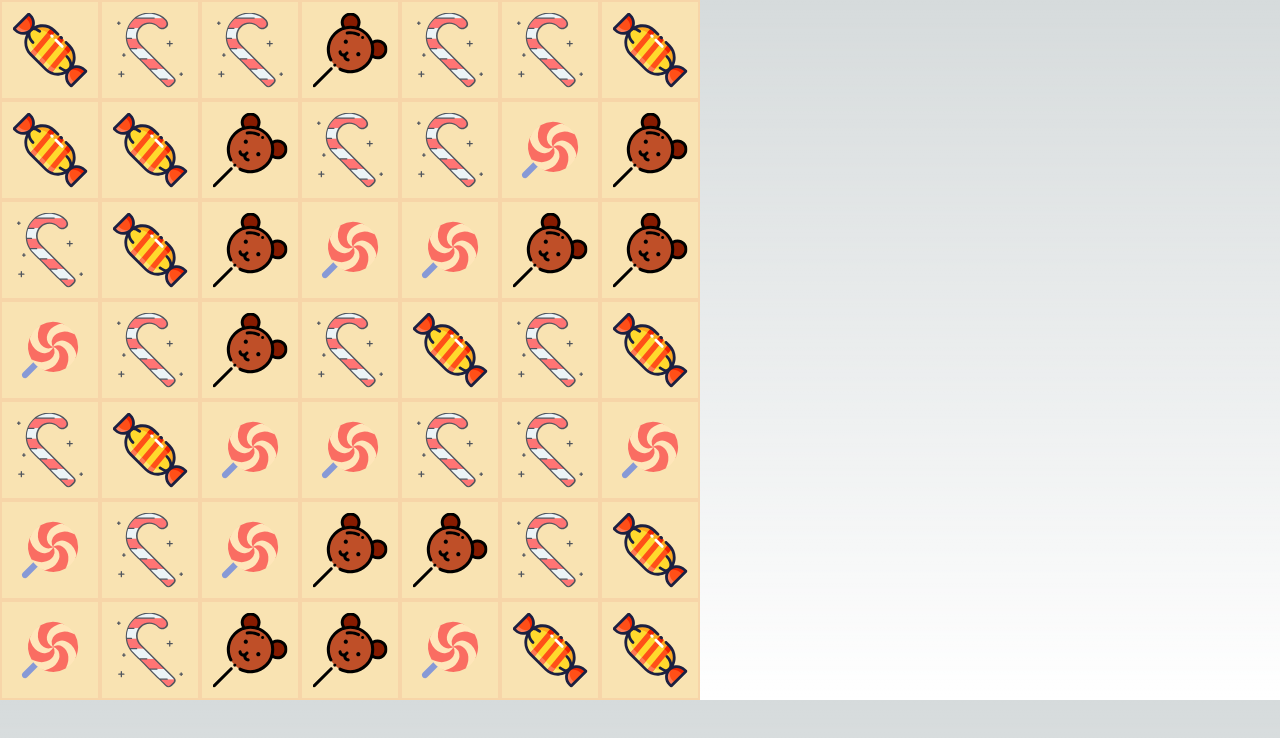
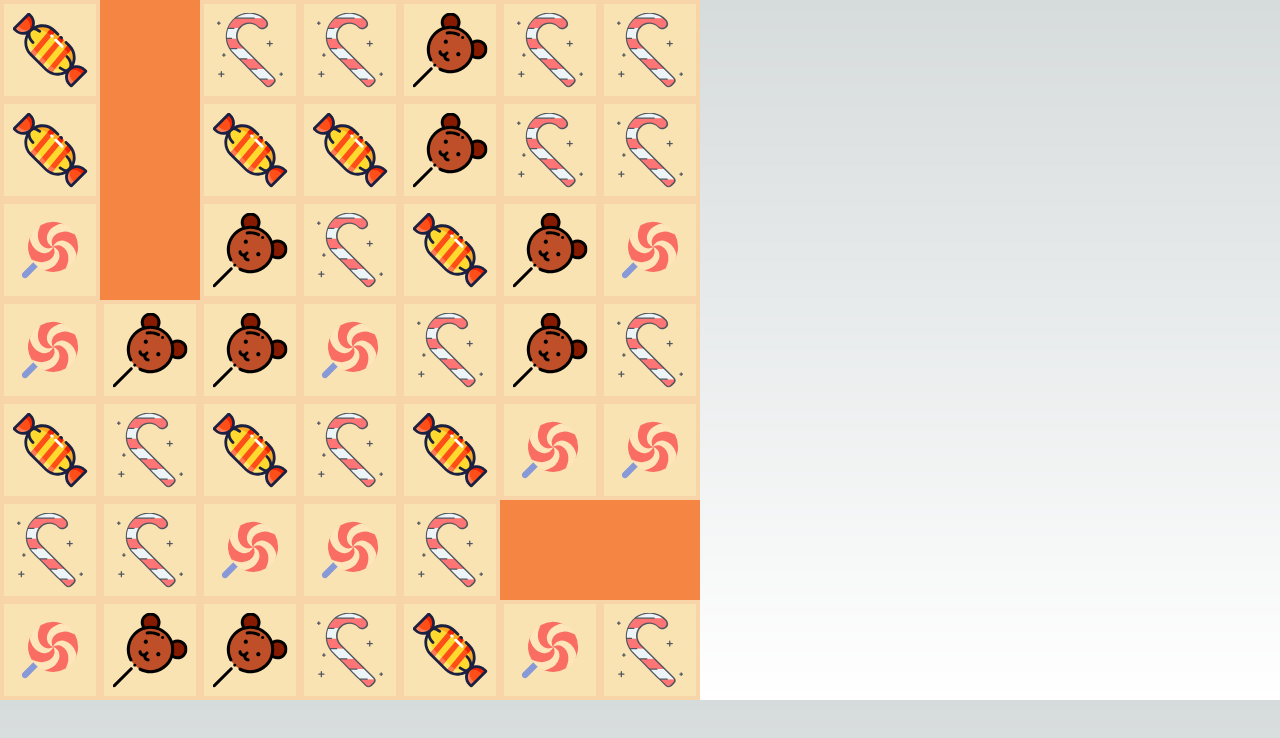
Before and after one commit to Mudoker/Candy_Crush_CLone, a Next.js app: page / in a window 1280 px wide. Shown: the top 738 px of the page. Built offline with nearby package versions, Linux system fonts and the light colour scheme.

Commit message:
Added clear, block, swap, block, sync, etc.

```diff
--- a/src/components/candy-crush/game.tsx
+++ b/src/components/candy-crush/game.tsx
@@ -3,17 +3,24 @@ import Piece, { piecePropsType } from "./piece";
 import CandyCrush from "@/class/CandyCrush";
 import _ from "lodash";
 
+
+type coordinateType = {x: number, y: number}
 type tileType = {
     piece: piecePropsType,
     blocked: boolean,
 }
-type boardType = Array<Array<tileType>>
-type initialBoardType = Array<Array<number>>
+type boardType = tileType[][]
+type initialBoardType = number[][]
 type gamePropsType = {
-    availablePieces: Array<number>;
+    availablePieces: number[];
     width: number;
     height: number;
     initialBoard: initialBoardType
+}
+async function wait(delay: number){
+    return new Promise<void>((resolve, reject) => {
+        setTimeout(() => resolve(), delay)
+    })
 }
 function convertInitialBoard(initialBoard : initialBoardType) : boardType{
     return initialBoard.map((row, y) => row.map((cell, x) => {
@@ -94,7 +101,7 @@ function clearPieces(board: boardType){
 
     for (let i = 0; i < clearableMap.length; i++) {
         for (let j = 0; j < clearableMap[i].length; j++) {
-            if(clearableMap[i][j]){
+            if(clearableMap[i][j] && board[i][j].piece.type != -777){
                 board[i][j].piece.type = 0
                 pieceCleared = true
             }
@@ -104,6 +111,35 @@ function clearPieces(board: boardType){
     return {board, pieceCleared}
 }
 
+function dropPieces(oldBoard: boardType){
+    // const transposedBoard = _.zip(...board)
+    // console.log(transposedBoard.map(row => row.map(tile => tile?.piece)))
+    const board = _.cloneDeep(oldBoard)
+    for (let i = board.length - 1; i >= 0; i--) {
+        const row = board[i];
+        // console.log(row)
+        for (let j = 0; j < row.length; j++) {
+            if(board[i][j].piece.type === 0){
+                let k = i - 1
+                let normalPieceFound = false
+                while( k >= 0 && !normalPieceFound){
+                    normalPieceFound = board[k][j].piece.type >= 0
+                    if(!normalPieceFound) k--
+                }
+                if(normalPieceFound){
+                    swapPieces(board, {x: j, y: i}, {x: j, y: k})
+                }
+            }
+        }
+    }
+    return board
+}
+
+function swapPieces(board : boardType, source : coordinateType, destination : coordinateType){
+    const temp = board[source.y][source.x].piece
+    board[source.y][source.x].piece = board[destination.y][destination.x].piece
+    board[destination.y][destination.x].piece = temp
+}
 function syncBoardPieces(board : boardType){
     board.forEach((row, y) => {
         row.forEach((piece, x) => {
@@ -118,27 +154,45 @@ export default function Game({width, height, availablePieces, initialBoard} : ga
     // const {width, height} = candyCrush
     const tileSize = 100
     const [board, setBoard] = useState<boardType>([])
-    const moveBro = function(x: number, y: number, {dx = 0, dy = 0} : {dx? : number; dy?: number}){
+    const moveBro = async function(x: number, y: number, {dx = 0, dy = 0} : {dx? : number; dy?: number}){
         let newBoard = board.map(row => row.map(cell => cell))
 
-        const temp = newBoard[y+dy][x+dx]
-        newBoard[y+dy][x+dx] = newBoard[y][x]
-        newBoard[y][x] = temp
+        // const temp = newBoard[y+dy][x+dx].piece
+        // newBoard[y+dy][x+dx].piece = newBoard[y][x].piece
+        // newBoard[y][x].piece = temp
+        swapPieces(newBoard, {x, y}, {x: x + dx, y: y + dy})
+        let result = clearPieces(newBoard)
+        while(result.pieceCleared){
+            newBoard = result.board
+            syncBoardPieces(newBoard)
+            setBoard(newBoard)
+            await wait(250)
+            newBoard = dropPieces(newBoard)
+            syncBoardPieces(newBoard)
+            setBoard(newBoard)
+            await wait(250)
 
-        newBoard = clearPieces(newBoard).board
+            newBoard = fillAllZero(newBoard, availablePieces)
+            setBoard(newBoard)
+            await wait(250)
 
-        syncBoardPieces(newBoard)
+            // syncBoardPieces(newBoard)
+            // setBoard(newBoard)
+            // await wait(500)
 
-        setBoard(newBoard)
+            result = clearPieces(newBoard)
+        }
+        // newBoard = clearPieces(newBoard).board
+        // console.log(newBoard)
+        // dropPieces(newBoard)
+        // syncBoardPieces(newBoard)
+
+        // setBoard(newBoard)
     }
 
     useEffect(() => {
         const newBoard = fillAllZero( convertInitialBoard(initialBoard), availablePieces)
         setBoard(newBoard)
-
-        // setTimeout(function(){
-        //     setBoard(clearPieces(newBoard).board)
-        // }, 3000)
     }, [initialBoard])
     const pieces = _.flatten(board).map(tile => tile.piece)
     return (
@@ -147,10 +201,17 @@ export default function Game({width, height, availablePieces, initialBoard} : ga
                 _.flatten(board).map(({piece}) => <Piece {...piece} onSwipe={moveBro} tileSize={tileSize} key={piece.id}></Piece>)
             }
             {
-                board.map((row, i) => {
+                _.zip(...board).map((row, i) => {
                     return (
                         <div key={i}>
-                            {row.map((cell, j) => <div key={j} className='bg-tile border-tileBorder border-2 text-black' style={{width: tileSize, height: tileSize}}></div>)}
+                            {
+                                row.map((cell, j) => {
+                                    if(cell.blocked){
+                                        return <div key={j} className='bg-boardBorder border-boardBorder border-8 text-black z-10 relative' style={{width: tileSize, height: tileSize}}></div>
+                                    }
+                                    return <div key={j} className='bg-tile border-tileBorder border-4 text-black' style={{width: tileSize, height: tileSize}}></div>
+                                })
+                            }
                         </div>
                     )
                 })
--- a/src/components/candy-crush/piece.tsx
+++ b/src/components/candy-crush/piece.tsx
@@ -74,7 +74,9 @@ export default function Piece({tileSize = 20, type, onSwipe, id, x, y} : piecePr
         onSwipedUp: (eventData) => move(0, -1),
         onSwipedDown: (eventData) => move(0, 1),
     });
-
+    if(type === -777){
+      return <animated.img {...handlers} id={id} src={`/pieces/special1.svg`} className='absolute' style={{...sizeSprings, ...positionSprings}}></animated.img>
+    }
     return <animated.img {...handlers} id={id} src={`/pieces/${type}.svg`} className='absolute' style={{...sizeSprings, ...positionSprings}}></animated.img>
     // return <img {...handlers} id={id} src={`/pieces/${type}.svg`} className='absolute transition-all' style={{left, top, width: size, height: size}}></img>
 }
--- a/src/pages/index.tsx
+++ b/src/pages/index.tsx
@@ -9,12 +9,12 @@ const inter = Inter({ subsets: ['latin'] })
 // const candyCrush = new CandyCrush(7, 7)
 export default function Home() {
   const initialBoard = [
+    [0, -777, 0, 0, 0, 0, 0],
+    [0, -777, 0, 0, 0, 0, 0],
+    [0, -777, 0, 0, 0, 0, 0],
     [0, 0, 0, 0, 0, 0, 0],
     [0, 0, 0, 0, 0, 0, 0],
-    [0, 0, 0, 0, 0, 0, 0],
-    [0, 0, 0, 0, 0, 0, 0],
-    [0, 0, 0, 0, 0, 0, 0],
-    [0, 0, 0, 0, 0, 0, 0],
+    [0, 0, 0, 0, 0, -777, -777],
     [0, 0, 0, 0, 0, 0, 0],
   ]
   const availablePieces = [1, 2, 3, 4]
```
